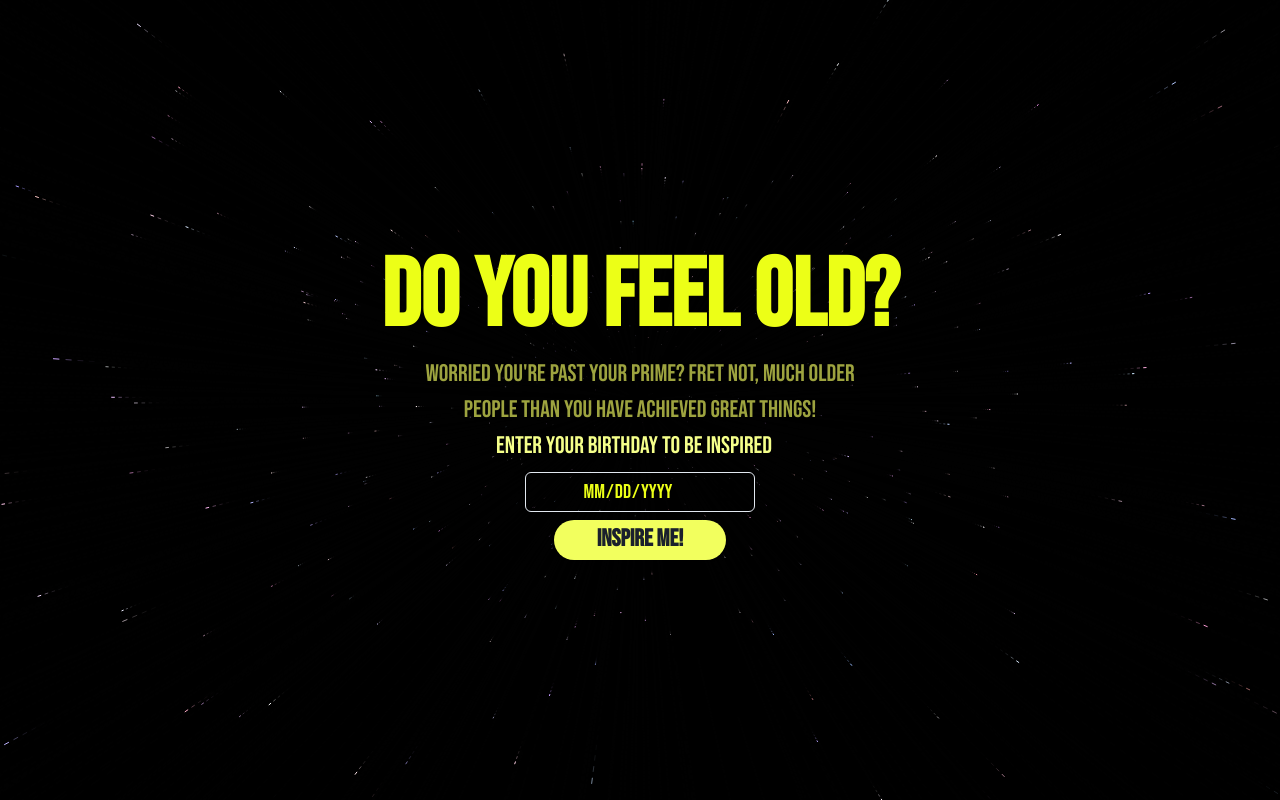
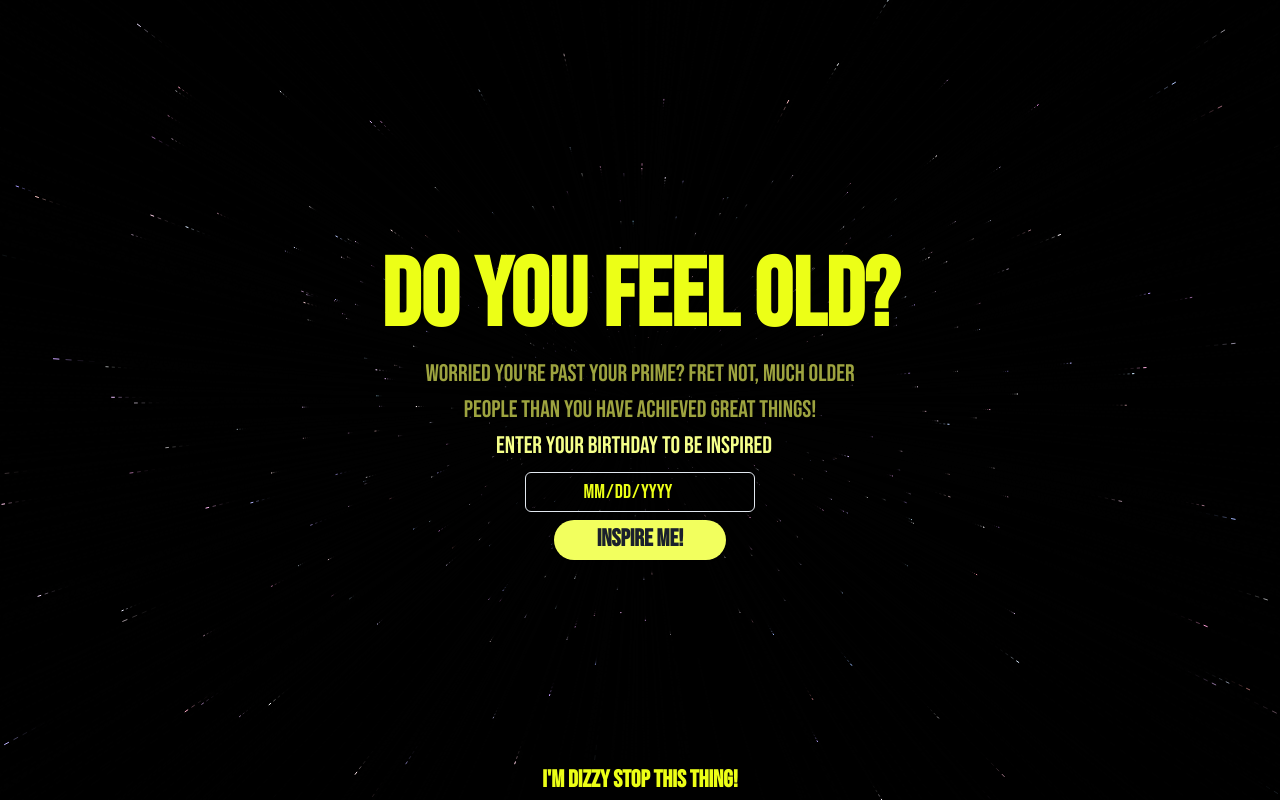
Before and after one commit to GuiceJoose/not-old, a React (Create React App) app: page / in a window 1280 px wide. Built offline with nearby package versions, Linux system fonts and the light colour scheme.

Commit message:
Add button to pause and restart background animation

```diff
--- a/src/App.js
+++ b/src/App.js
@@ -5,7 +5,7 @@ import Result from "./Result";
 import { useState } from "react";
 import intervalToDuration from "date-fns/intervalToDuration";
 import { isBefore, set } from "date-fns";
-import { Flex } from "@chakra-ui/react";
+import { Button, Flex } from "@chakra-ui/react";
 
 function App() {
   const [birthday, setBirthday] = useState("");
@@ -13,6 +13,7 @@ function App() {
   const [isSubmitted, setIsSubmitted] = useState(false);
   const [isBirthdayValid, setIsBirthdayValid] = useState(false);
   const [showErrorMessage, setShowErrorMessage] = useState(false);
+  const [backgroundPaused, setBackgroundPaused] = useState(false);
 
   const [person, setPerson] = useState("");
   const [message, setMessage] = useState("");
@@ -76,7 +77,7 @@ function App() {
 
   return (
     <>
-      <Background />
+      <Background backgroundPaused={backgroundPaused} key={backgroundPaused} />
       <Flex
         h={"100vh"}
         direction={"column"}
@@ -102,6 +103,26 @@ function App() {
           />
         )}
       </Flex>
+      <Button
+        _hover={{
+          backgroundColor: "rgb(0,0,0,100%)",
+          border: "3px solid #ECFF17",
+        }}
+        fontSize="1.5rem"
+        color="#ECFF17"
+        backgroundColor="rgb(0,0,0,100%)"
+        position="absolute"
+        bottom="0"
+        left="50%"
+        transform="translate(-50%, 0%)"
+        onClick={() => {
+          setBackgroundPaused(!backgroundPaused);
+        }}
+      >
+        {backgroundPaused
+          ? "Start the fun space animation back up!"
+          : "I'm dizzy stop this thing!"}
+      </Button>
     </>
   );
 }
--- a/src/Background.js
+++ b/src/Background.js
@@ -1,5 +1,5 @@
 import { useEffect, useRef } from "react";
-const Background = () => {
+const Background = ({ backgroundPaused }) => {
   const canvasRef = useRef(null);
   const getNumberBetween = (min, max) => {
     min = Math.ceil(min);
@@ -101,14 +101,14 @@ const Background = () => {
       ctx.setTransform(1, 0, 0, 1, 0, 0);
       ctx.fillStyle = "rgba(0,0,0,0.4)";
       ctx.fillRect(0, 0, canvas.width, canvas.height);
-
       mStarField.draw();
-
-      requestAnimationFrame(draw);
+      if (backgroundPaused === false) {
+        requestAnimationFrame(draw);
+      }
     }
 
     draw();
-  }, []);
+  }, [backgroundPaused]);
 
   return <canvas ref={canvasRef}></canvas>;
 };
```
